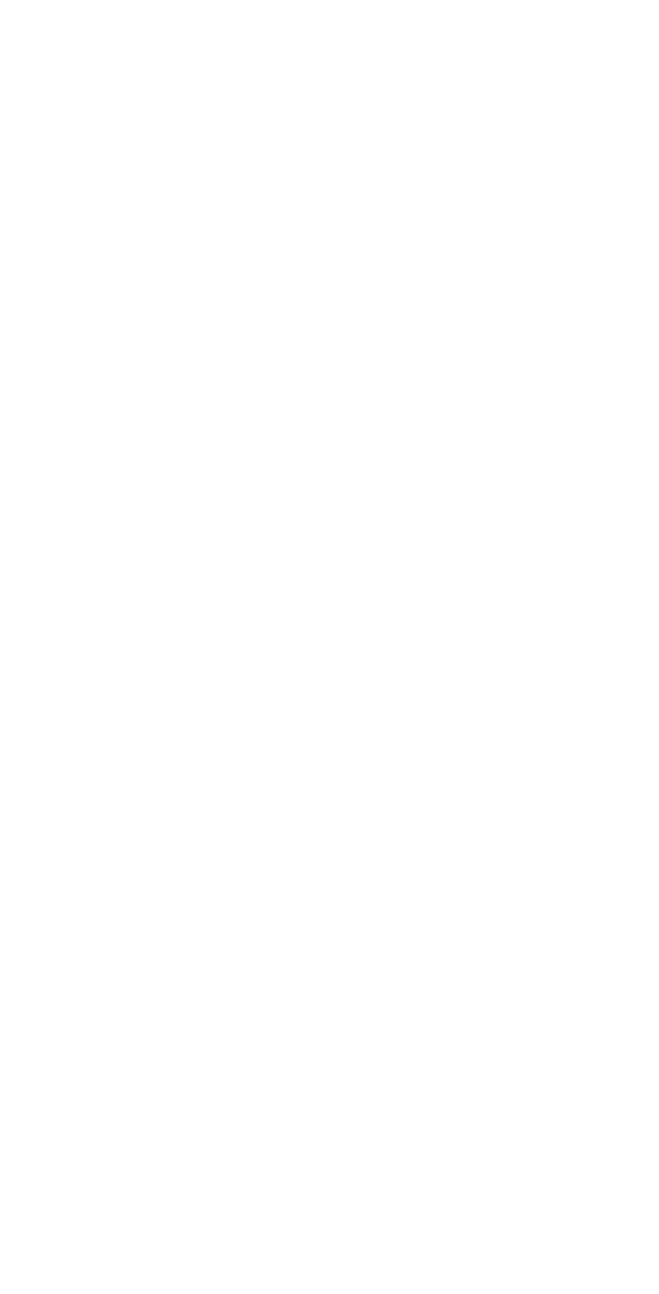
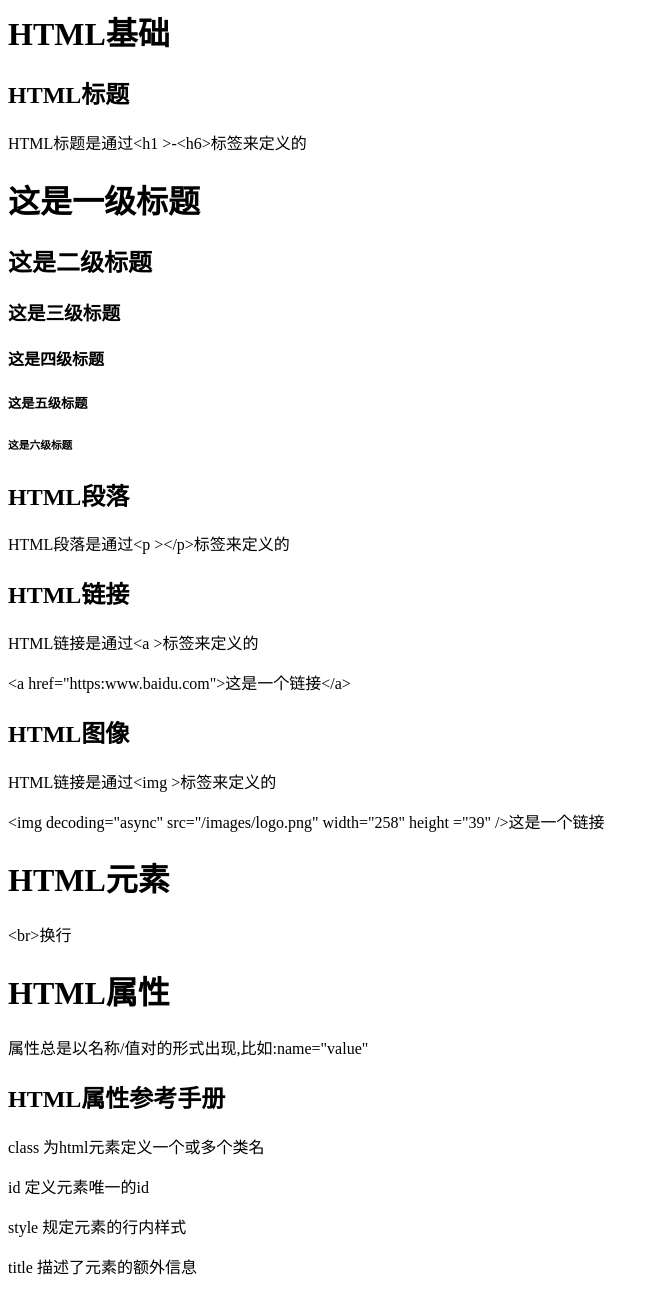
Before and after one commit to 904775596/904775596.GitHub.io, a plain HTML site: page index.html in a window 1280 px wide. Shown: the whole page, without its empty margins (0-659 px from the left). Before the commit the page ends 800 px from the top, so only its background shows below. Drawn offline with Linux system fonts and the light colour scheme.

Commit message:
增添新内容

```diff
--- a/index.html
+++ b/index.html
@@ -3,6 +3,31 @@
         <title>SHY</title>
     </head>
     <body>
-
+        <h1>HTML基础</h1>
+        <h2>HTML标题</h2>
+        <p>HTML标题是通过&lt;h1 &gt;-&lt;h6&gt;标签来定义的</p>
+        <h1>这是一级标题</h1>
+        <h2>这是二级标题</h2>
+        <h3>这是三级标题</h3>
+        <h4>这是四级标题</h4>
+        <h5>这是五级标题</h5>
+        <h6>这是六级标题</h6>
+        <h2>HTML段落</h2>
+        <p>HTML段落是通过&lt;p &gt;&lt;/p&gt;标签来定义的</p>
+        <h2>HTML链接</h2>
+        <p>HTML链接是通过&lt;a &gt;标签来定义的</p>
+        <p>&lt;a href="https:www.baidu.com"&gt;这是一个链接&lt;/a&gt;</p>
+        <h2>HTML图像</h2>
+        <p>HTML链接是通过&lt;img &gt;标签来定义的</p>
+        <p>&lt;img decoding="async" src="/images/logo.png" width="258" height ="39" /&gt;这是一个链接</p>
+        <h1>HTML元素</h1>
+        <p>&lt;br&gt;换行</p>
+        <H1> HTML属性</H1>
+        <p>属性总是以名称/值对的形式出现,比如:name="value"</p>
+        <h2>HTML属性参考手册</h2>
+        <p>class 为html元素定义一个或多个类名</p>
+        <p>id 定义元素唯一的id</p>
+        <p>style 规定元素的行内样式</p>
+        <p>title 描述了元素的额外信息</p>
     </body>
 </html>
```
